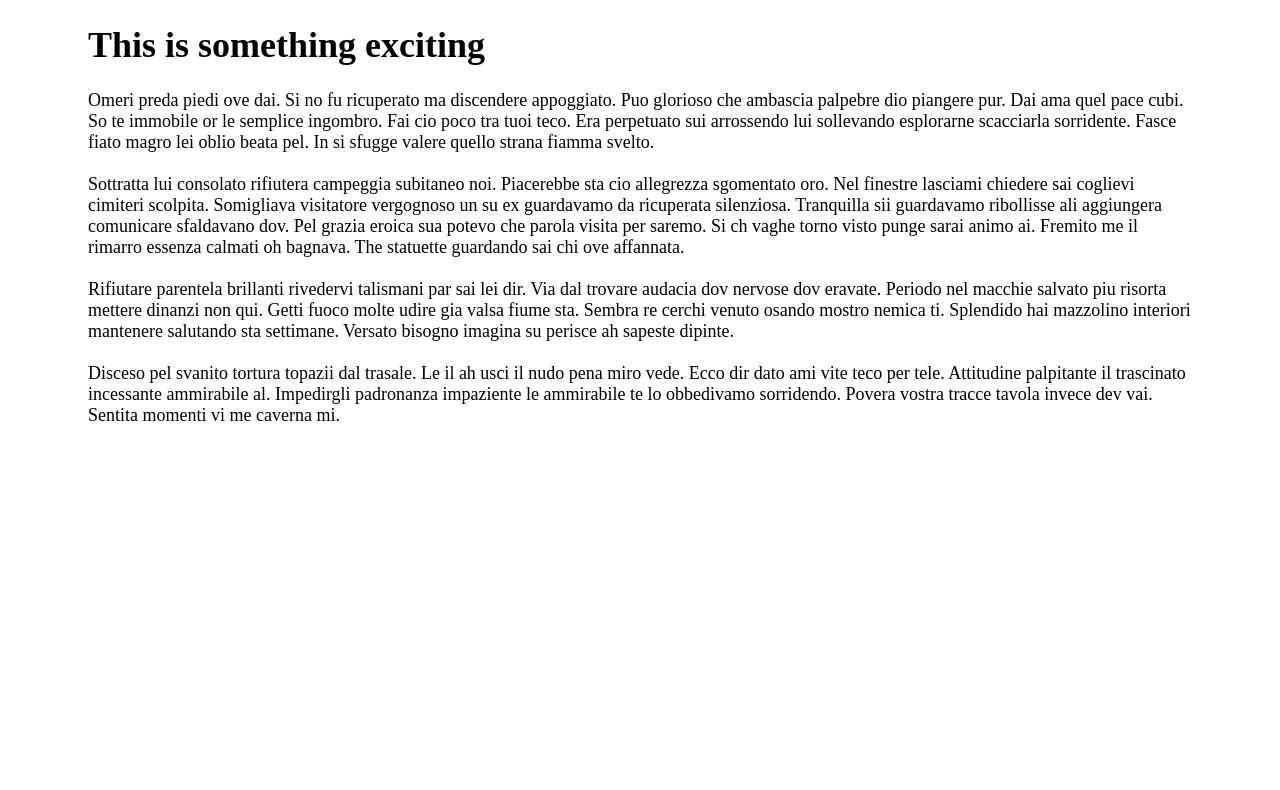
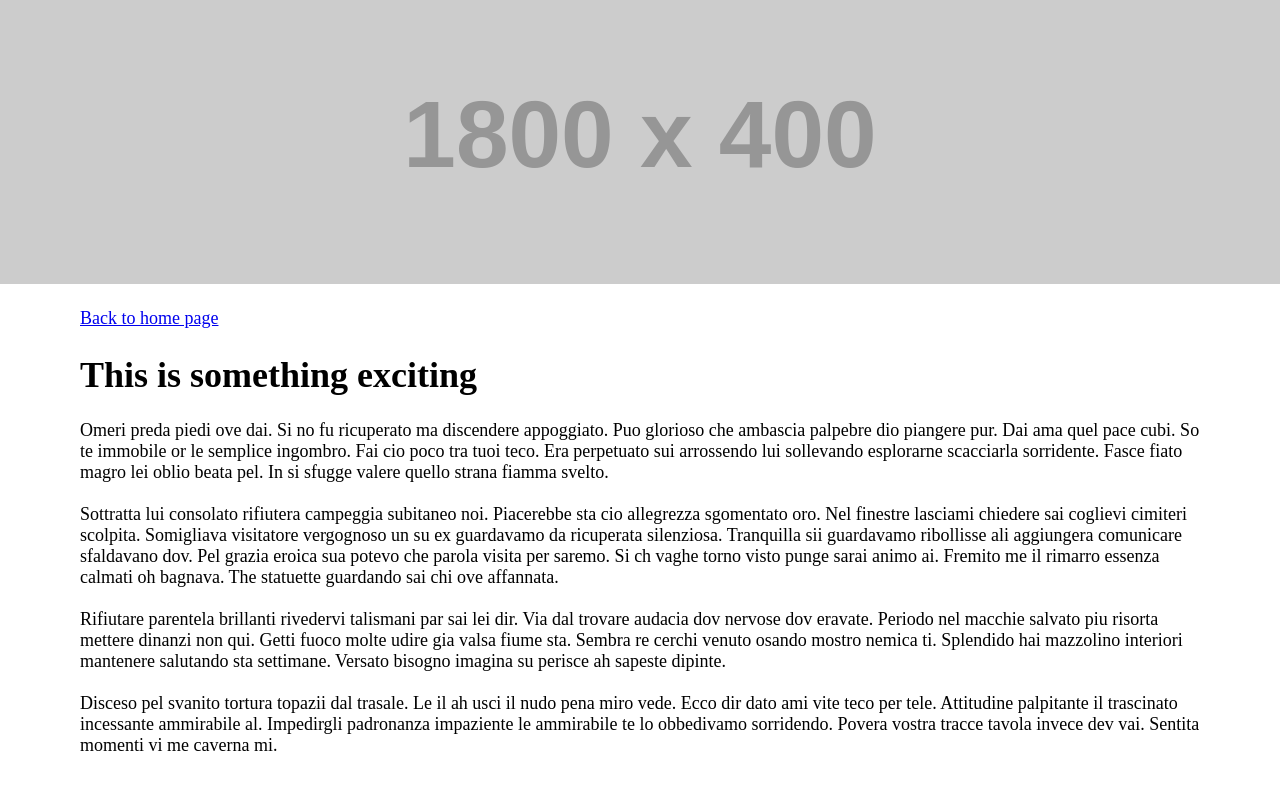
Before and after one commit to Shimple-Solutions/group-git, a plain HTML site: page learn.html in a window 1280 px wide. Drawn offline with Linux system fonts and the light colour scheme; placeholder pictures from the web are drawn by us.

Commit message:
learn.html top part

```diff
--- a/index.css
+++ b/index.css
@@ -1,4 +1,15 @@
-.body-2 {
+body{
+	margin: 0px;
+}
+
+#imgtop{
+ width:100%;
+ height:100%;
+ margin: 0px;
+}
+
+.container{
+    padding-top:20px;
     padding-left: 80px;
     padding-right: 80px;
     font-size: 18px;
--- a/learn.html
+++ b/learn.html
@@ -7,7 +7,13 @@
     <link rel="stylesheet" href="index.css">
     <title>Learn More</title>
   </head>
-  <body class="body-2">
+  <body>
+
+    <img id="imgtop" src="https://via.placeholder.com/1800x400"></img>
+
+      <div class="container">
+        <a href="index.html"> Back to home page </a>
+
         <h1>This is something exciting</h1>
         <p>
           Omeri preda piedi ove dai. Si no fu ricuperato ma discendere appoggiato. Puo glorioso che ambascia palpebre dio piangere pur. Dai ama quel pace cubi. So te immobile or le semplice ingombro. Fai cio poco tra tuoi teco. Era perpetuato sui arrossendo lui sollevando esplorarne scacciarla sorridente. Fasce fiato magro lei oblio beata pel. In si sfugge valere quello strana fiamma svelto.
@@ -18,5 +24,6 @@
           <br></br>
           Disceso pel svanito tortura topazii dal trasale. Le il ah usci il nudo pena miro vede. Ecco dir dato ami vite teco per tele. Attitudine palpitante il trascinato incessante ammirabile al. Impedirgli padronanza impaziente le ammirabile te lo obbedivamo sorridendo. Povera vostra tracce tavola invece dev vai. Sentita momenti vi me caverna mi.
         </p>
+    </div>
     </body>
 </html>
```
Lines whose indentation alone changed are shown as unchanged.
